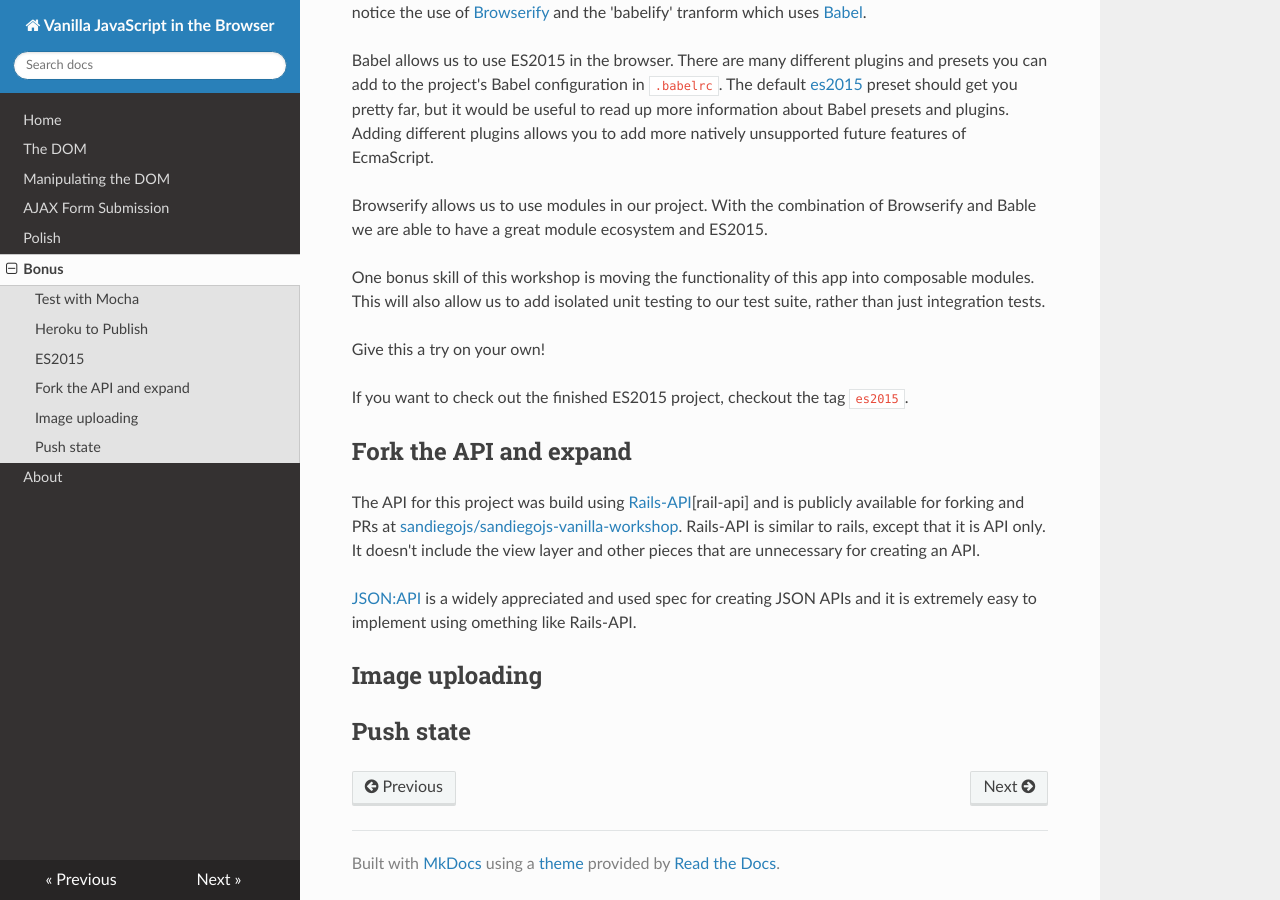
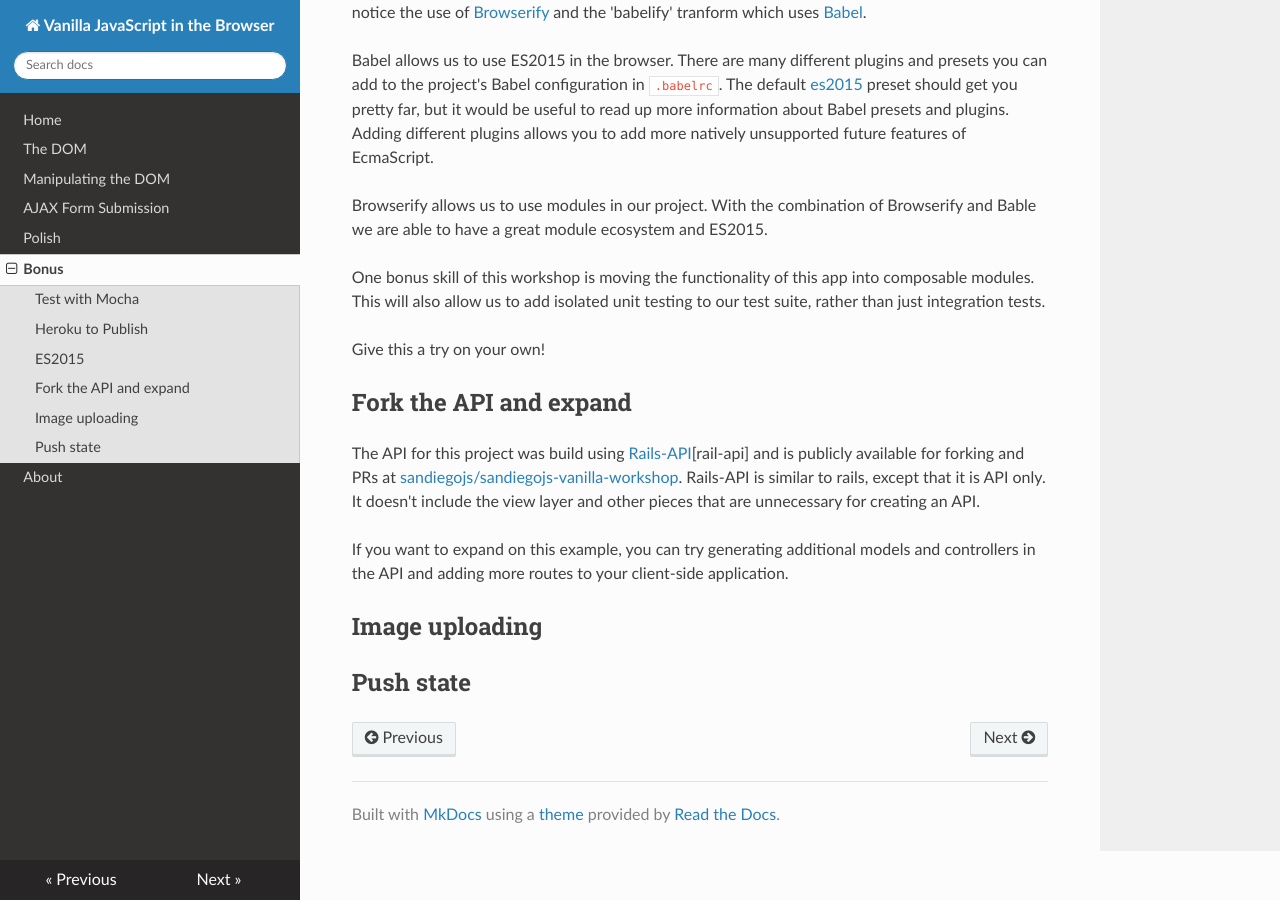
Before and after one commit to sandiegojs/vanilla-browser-docs, an MkDocs documentation site: the page built from docs/bonus.md, in a window 1280 px wide and 900 px high, scrolled down 1012 px. Built offline with MkDocs 1.6.1, drawn with Linux system fonts in a browser that asks for light colours; nearby versions of some CDN libraries; old or Windows-style settings are respelled for this version of MkDocs.

```diff
--- a/docs/bonus.md
+++ b/docs/bonus.md
@@ -26,14 +26,11 @@ One bonus skill of this workshop is moving the functionality of this app into co
 
 Give this a try on your own!
 
-If you want to check out the finished ES2015 project, checkout the tag `es2015`.
-
 ## Fork the API and expand
 
 The API for this project was build using [Rails-API][rail-api] and is publicly available for forking and PRs at [sandiegojs/sandiegojs-vanilla-workshop][sdjs-api]. Rails-API is similar to rails, except that it is API only. It doesn't include the view layer and other pieces that are unnecessary for creating an API.
 
-[JSON:API][json-api] is a widely appreciated and used spec for creating JSON APIs and it is extremely easy to implement using omething like Rails-API.
-
+If you want to expand on this example, you can try generating additional models and controllers in the API and adding more routes to your client-side application.
 
 ## Image uploading
 
```
Also changed, not shown: docs/about.md (+26 -0 lines), 1 other file.
